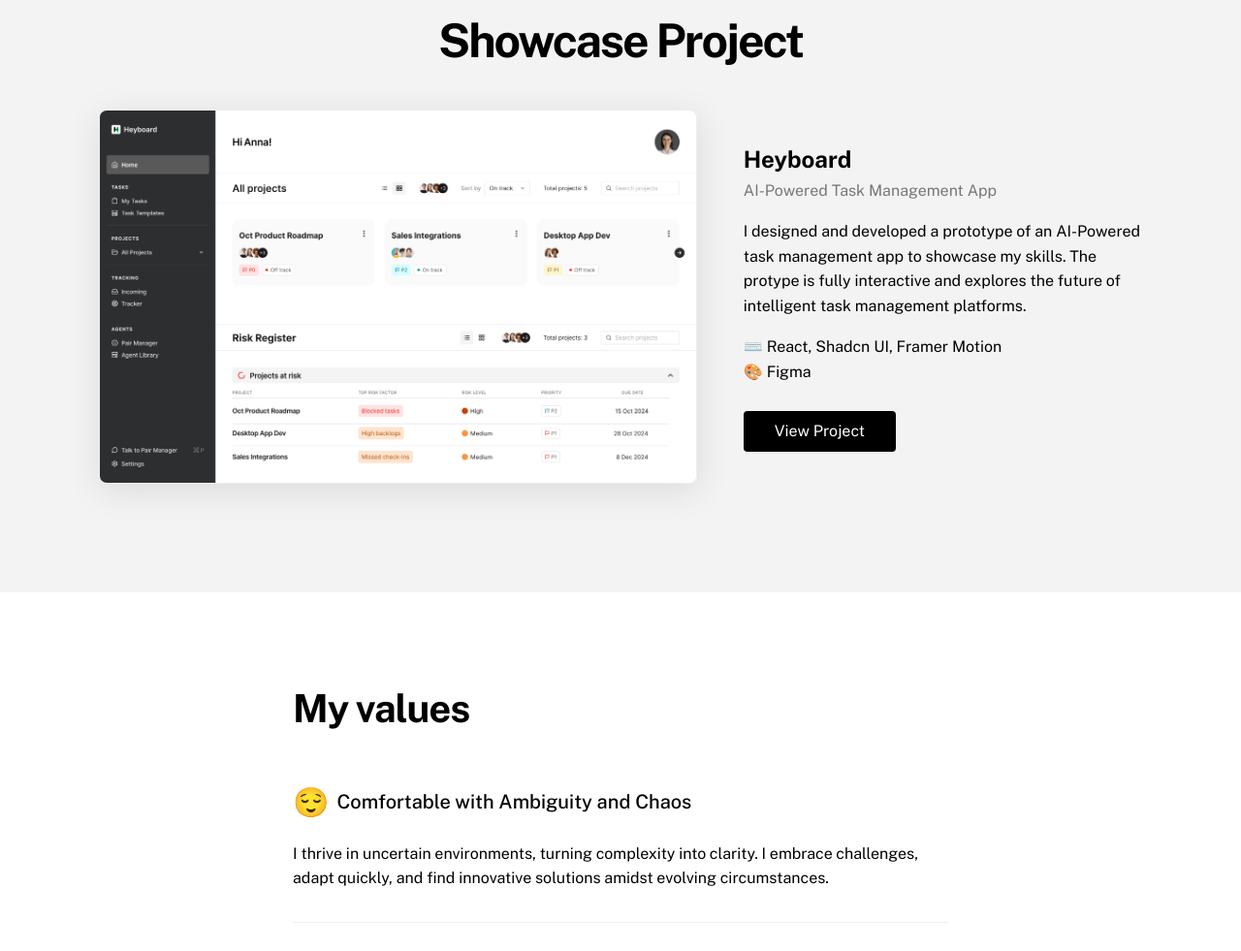
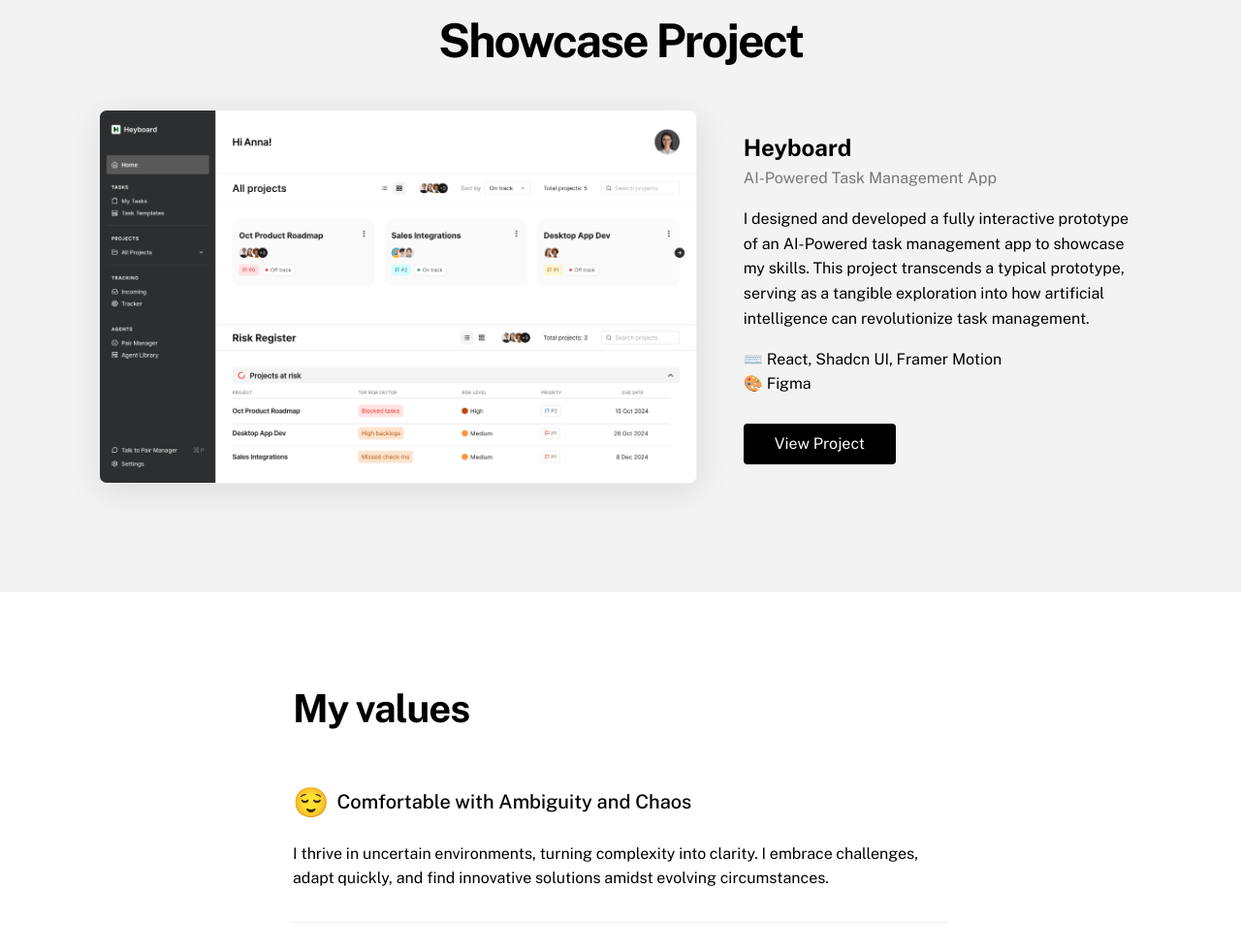
Before and after one commit to awaiskazmi/awaiskazmi.github.io, a website: page index.html in a window 1280 px wide. Shown: the part 1660-2641 px from the top of the page at 97% size. Drawn offline with nearby package versions, Linux system fonts and the light colour scheme.

Commit message:
showcase project description content update

```diff
--- a/index.html
+++ b/index.html
@@ -168,10 +168,11 @@
               <h4 class="margin:0 fontSize:1.5rem">Heyboard</h4>
               <p class="margin:0 color:#777">AI-Powered Task Management App</p>
               <p>
-                I designed and developed a prototype of an AI-Powered task
-                management app to showcase my skills. The protype is fully
-                interactive and explores the future of intelligent task
-                management platforms.
+                I designed and developed a fully interactive prototype of an
+                AI-Powered task management app to showcase my skills. This
+                project transcends a typical prototype, serving as a tangible
+                exploration into how artificial intelligence can revolutionize
+                task management.
               </p>
               <p class="margin:0">⌨️ React, Shadcn UI, Framer Motion</p>
               <p class="margin:0">🎨 Figma</p>
```
